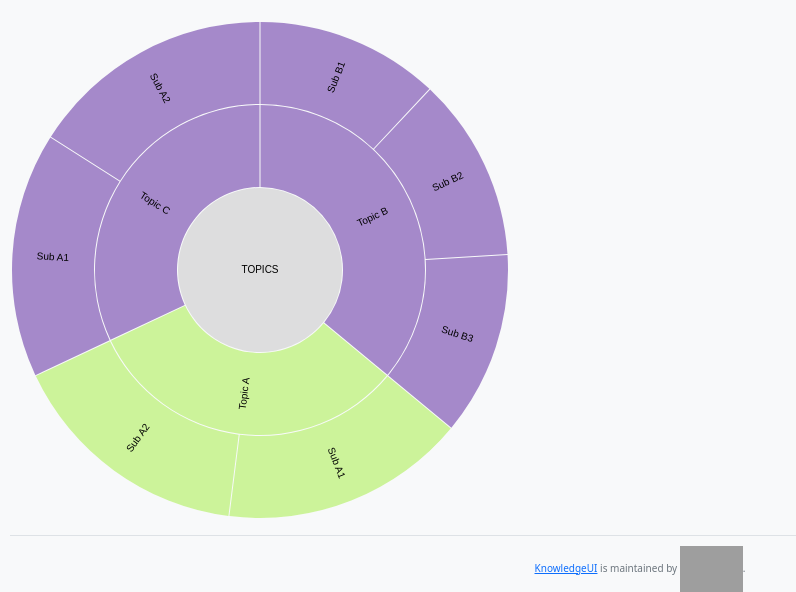
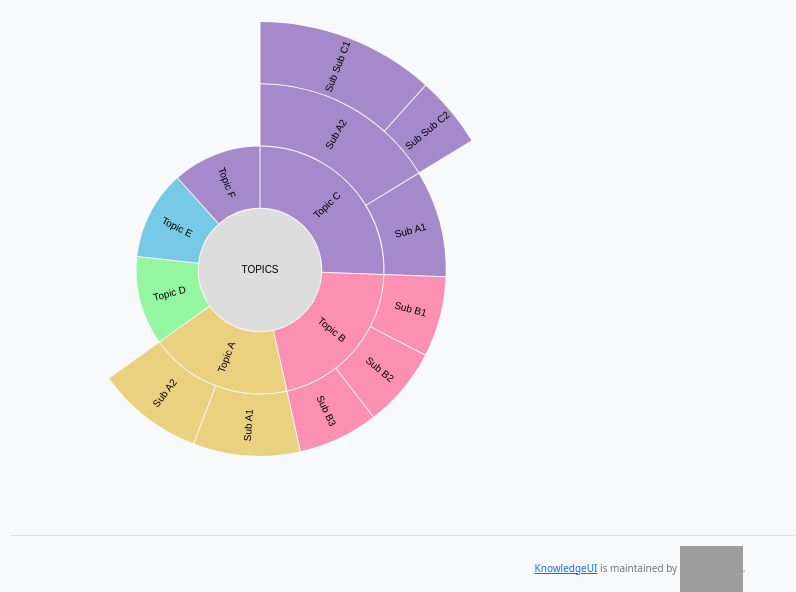
Before and after one commit to Mat-O-Lab/KnowledgeUI, a Flask app: page / in a window 1280 px wide. Shown: the part 137-729 px from the top of the page, without its empty margins (0-796 px from the left). Run offline with Flask 2, Linux system fonts and the light colour scheme; some libraries are stand-ins or nearby versions; grey boxes are pictures that could not be loaded.

Commit message:
add basic sunburst

```diff
--- a/templates/index.html
+++ b/templates/index.html
@@ -85,8 +85,33 @@
           }]
         }, {
           "name": "Topic C",
-          "children": [{ "name": "Sub A1", "size": 4 }, { "name": "Sub A2", "size": 4 }]
-        }]
+          "children": [{ "name": "Sub A1", "size": 4 }, {
+            "name": "Sub A2",
+            "children": [
+              {
+                "name": "Sub Sub C1",
+                size: 5
+              },
+              {
+                "name": "Sub Sub C2",
+                size: 2
+              }
+            ]
+          }]
+        }
+          , {
+          "name": "Topic D",
+          "size": 5
+        },
+        {
+          "name": "Topic E",
+          "size": 5
+        },
+        {
+          "name": "Topic F",
+          "size": 5
+        },
+        ]
       };
 
       prefix = "http://example.com/"
@@ -103,7 +128,7 @@
       svg = document.getElementById("sunburst");
       svg.appendChild(chart)
     </script>
-    </div>
+  </div>
   </div>
 
   {% with messages = get_flashed_messages() %}
```
